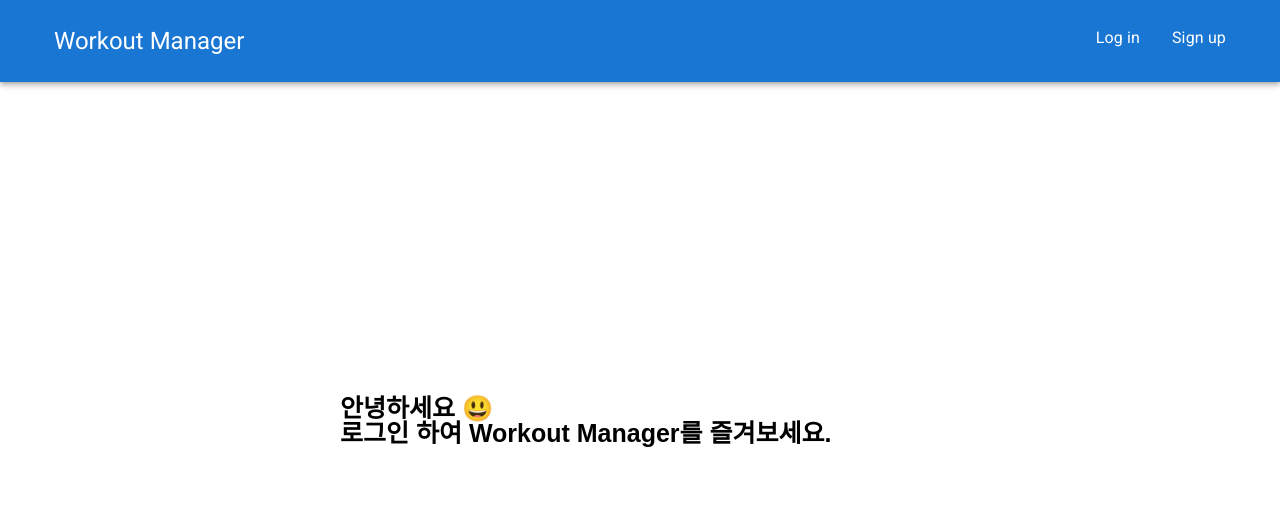
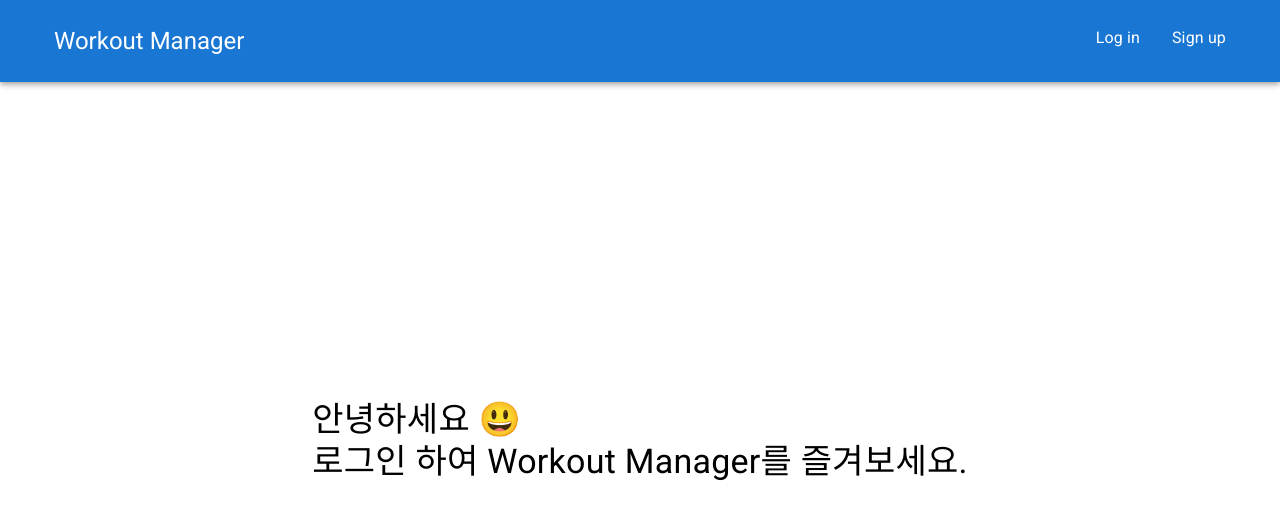
Before and after one commit to wujuno/workout-manager, a React (Create React App) app: page / in a window 1280 px wide. Shown: the top 520 px of the page. Built offline with nearby package versions, Linux system fonts and the light colour scheme.

Commit message:
Style: Change Header and Home

```diff
--- a/src/components/Header.tsx
+++ b/src/components/Header.tsx
@@ -23,14 +23,6 @@ const MenuBox = styled.div`
   justify-content: space-between;
   align-items: center;
   width: 100%;
-`;
-
-//identification
-const Validation = styled.div`
-  display: grid;
-  grid-template-columns: repeat(2, 100px);
-  grid-gap: 1rem;
-  text-align: center;
 `;
 
 function Header() {
--- a/src/screens/Home.tsx
+++ b/src/screens/Home.tsx
@@ -14,10 +14,7 @@ const HomeBaseBox = styled(BaseBox)`
   box-shadow: ${(props) => props.theme.headerShadow};
   border-radius: 4px;
 `;
-const TopBox = styled(HomeBaseBox)`
-  font-size: 25px;
-  font-weight: 600;
-`;
+
 const MiddleBox = styled(HomeBaseBox)`
   margin-top: 10px;
   span {
@@ -61,17 +58,6 @@ const ListBox = styled.div`
   grid-template-columns: repeat(3, 1fr);
   grid-auto-rows: 20px;
   text-align: center;
-`;
-const Nothing = styled.div`
-  margin-top: 15px;
-`;
-const Button = styled.span`
-  background-color: ${(props) => props.theme.accentColor};
-  border-radius: 4px;
-  padding: 4px 15px;
-  color: white;
-  font-weight: 600;
-  box-shadow: ${(props) => props.theme.headerShadow};
 `;
 
 function Home() {
@@ -117,15 +103,15 @@ function Home() {
           </MiddleBox>
         </div>
       ) : (
-        <TopBox>
-          <span>안녕하세요 😃</span>
-          <p>로그인 하여 Workout Manager를 즐겨보세요.</p>
-          <Nothing>
-            <Link to="/login">
-              <Button>Log in</Button>
-            </Link>
-          </Nothing>
-        </TopBox>
+        <>
+          <Link to="/login">
+            <Typography variant="h4">
+              안녕하세요 😃
+              <br />
+              로그인 하여 Workout Manager를 즐겨보세요.
+            </Typography>
+          </Link>
+        </>
       )}
     </SLayout>
   );
```
